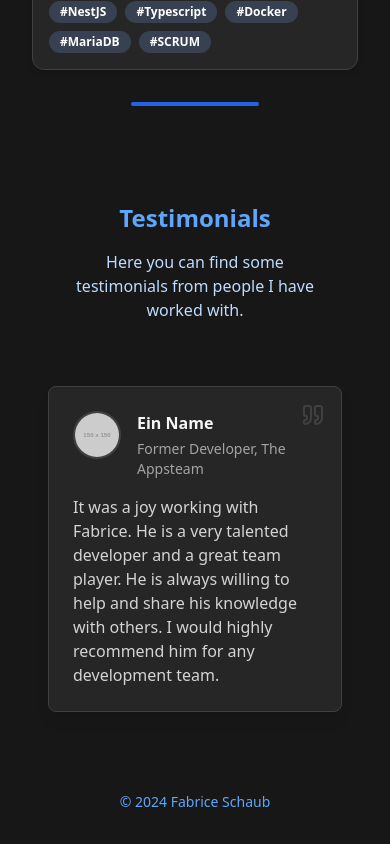
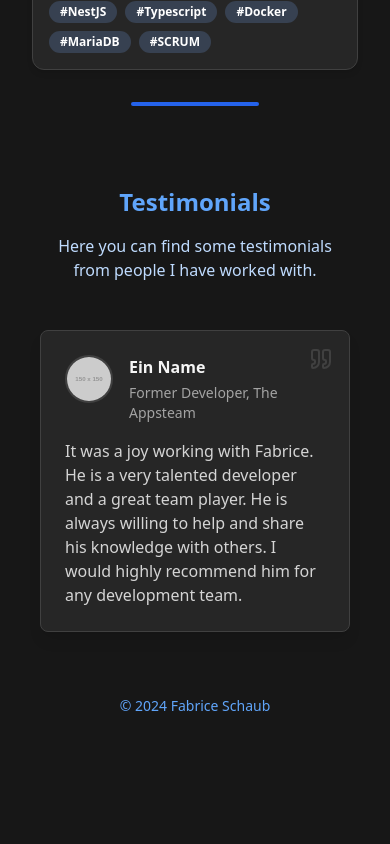
Before and after one commit to Fabbboy/portfolio, a Next.js app: page / in a window 390 px wide. Shown: the part 3069-3913 px from the top of the page. After the commit the page ends 3817 px from the top, so only its background shows below. Built offline with nearby package versions, Linux system fonts and the light colour scheme.

Commit message:
media query

```diff
--- a/src/components/TestimonialListComponent/TestimonialListComponent.tsx
+++ b/src/components/TestimonialListComponent/TestimonialListComponent.tsx
@@ -30,18 +30,19 @@ const TestimonialListComponent = () => {
   }, [host]);
 
   return (
-    <div className="container mx-auto px-4 py-12">
+    <div className="container mx-auto px-2 sm:px-4 py-8 sm:py-12">
       <SectionStartComponent
         title="Testimonials"
         description="Here you can find some testimonials from people I have worked with."
       />
-      <div className="mt-12 grid gap-6 md:grid-cols-2 lg:grid-cols-3">
+      <div className="mt-8 sm:mt-12 grid gap-6 md:grid-cols-2 lg:grid-cols-3">
         {testimonials.map((testimonial, index) => (
           <TestimonialComponent key={index} testimonial={testimonial} />
         ))}
       </div>
     </div>
   );
+
 };
 
 export default TestimonialListComponent;
```
